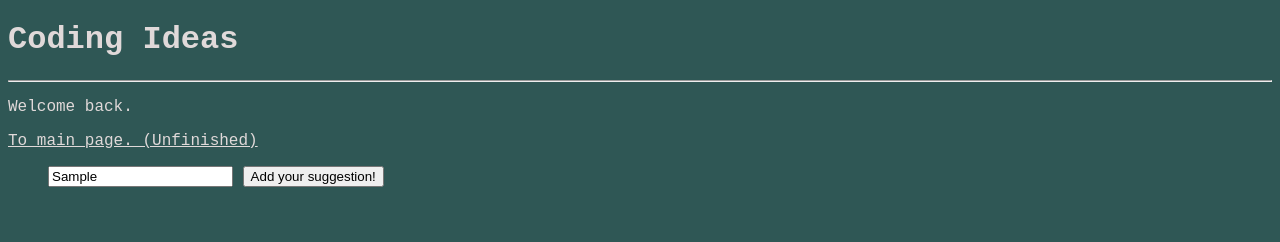
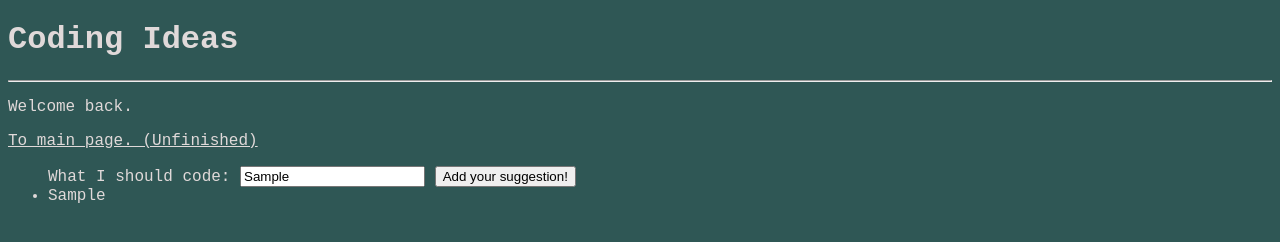
Before and after one commit to eidoo1gaN/eidoo1gaN.github.io, a plain HTML site: page votes.html in a window 1280 px wide. Both pictures are taken after typing "Sample" into the empty fields and a click on the button "Add your suggestion!". Drawn offline with Linux system fonts and the light colour scheme.

Commit message:
Added element addition to list

```diff
--- a/script.js
+++ b/script.js
@@ -1,8 +1,10 @@
-console.log(`stop digging around in here`);
 
 
 
 document.getElementById("submitButton").onclick = function(){
-    const listObject = document.createElement("li");
-    listObject.textContent = document.getElementById("textbox").value;
+    let input = document.createElement("li");
+    let textbox = document.createTextNode(String(document.getElementById("textbox").value));
+    input.appendChild(textbox);
+    document.getElementById("codingList").appendChild(input);
+    console.log(input);
 }
--- a/votes.html
+++ b/votes.html
@@ -12,8 +12,8 @@
             To main page. (Unfinished)
         </a>
 		<br>
-		<ul>
-
+		<ul id="codingList">
+			<label>What I should code:</label>
 			<input id="textbox">
 			<button id="submitButton" type="button">Add your suggestion!</button>
 			<script src="script.js"> </script>
```
